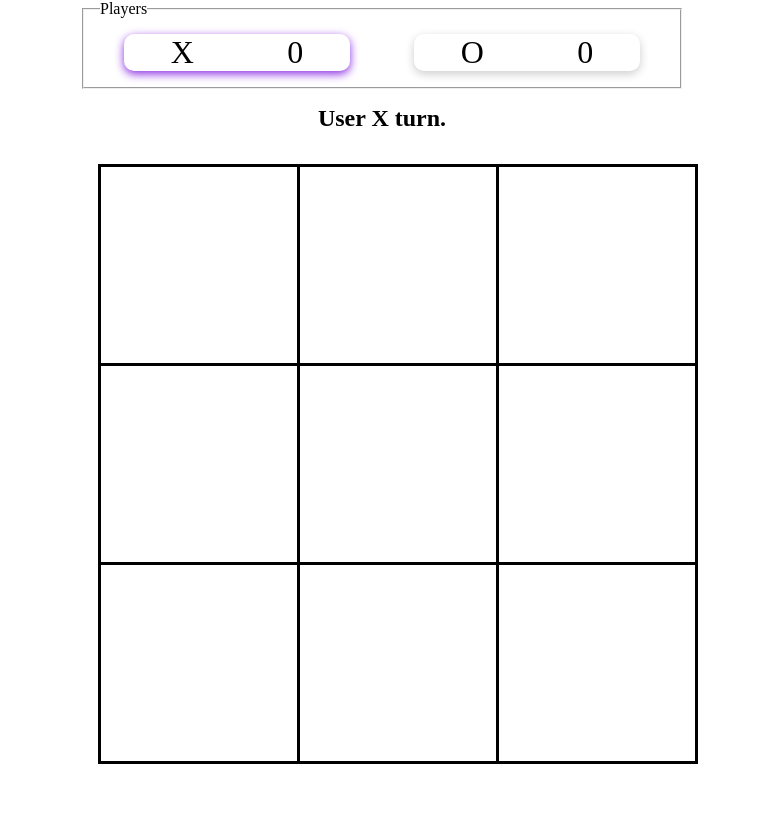
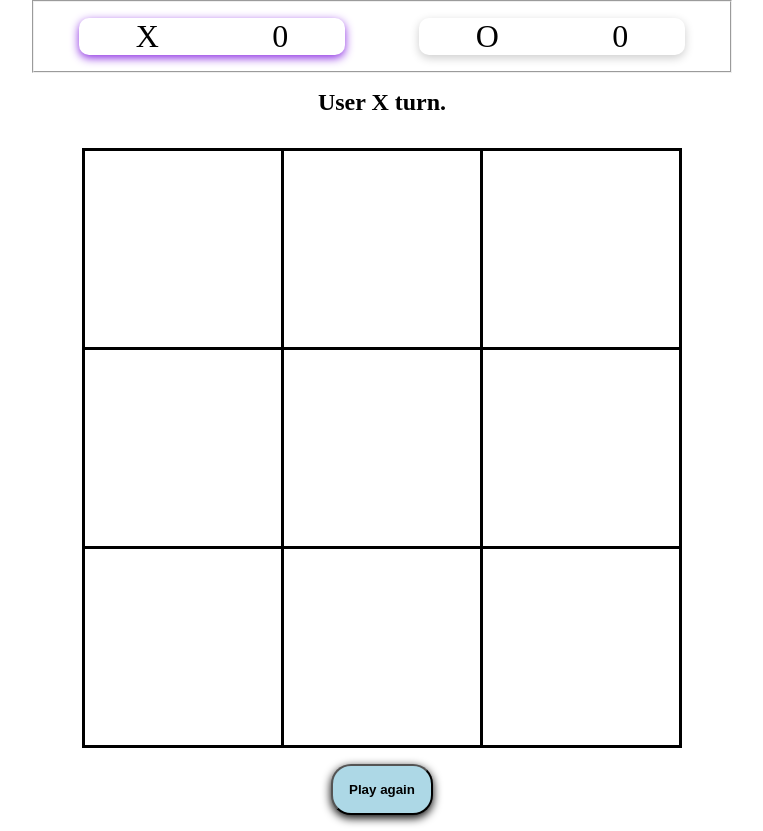
Before and after one commit to Radisza/TicTacToe, a plain HTML site: page index.html in a window 1280 px wide. Shown: the whole page, without its empty margins (258-1021 px from the left). Before the commit the page ends 800 px from the top, so only its background shows below. Drawn offline with Linux system fonts and the light colour scheme.

Commit message:
Add play again button

```diff
--- a/index.html
+++ b/index.html
@@ -14,6 +14,7 @@
         </fieldset>
         <div class="player_message"></div>
         <div class="board_container"> </div>
+        <div class="buttons"><button class="play_again_btn">Play again</button></div>
     </div>
 </body>
 </html>
--- a/scripts/backend/game.mjs
+++ b/scripts/backend/game.mjs
@@ -3,11 +3,14 @@ import { createBoard } from "./board.mjs";
 
 
 export function createGame(size) {
-    const players = [createPlayer('X'), createPlayer('O')];
-    let curr_player_idx = 0;
-    let curr_player = players[curr_player_idx];
-    let board = createBoard(size);
-    let winning_fields = null;
+
+    let restart = () => {
+        // Restart everything except the players
+        curr_player_idx = 0;
+        curr_player = players[curr_player_idx];
+        board = createBoard(size);
+        winning_fields = null;
+    }
 
     const set_next_player = () => {
         curr_player_idx = (curr_player_idx + 1) % players.length;
@@ -65,9 +68,20 @@ export function createGame(size) {
     const get_curr_player = () => curr_player;
     const get_players = () => players;
 
+    // Intance variables
+    const players = [createPlayer('X'), createPlayer('O')];
+    let curr_player_idx = null;
+    let curr_player = null;
+    let board = null;
+    let winning_fields = null;
+
+    restart();
+
     return {makeRound,
         get_winning_fields,
         is_finished,
         get_curr_player,
-        get_players};
+        get_players,
+        restart,
+    };
 }
--- a/scripts/frontend/screenController.mjs
+++ b/scripts/frontend/screenController.mjs
@@ -4,18 +4,34 @@ import {createPlayerStats} from "/scripts/frontend/player_stats.mjs";
 import {createBoard} from "/scripts/frontend/board.mjs";
 
 export function createScreenController(board_size) {
-    const new_game = () => {
+
+    const new_game = ()  => {
+        let stats = document.querySelector('.players');
+        stats.innerHTML = "";
+        Object.entries(players).forEach(([_, player]) =>  {
+            stats.appendChild(player.get_html_elem())
+        });
+
+        restart();
+
+        let restart_button = document.querySelector(".play_again_btn");
+        restart_button.addEventListener('click', (event ) => {
+            event.preventDefault();
+            restart();
+        })
+
+    }
+    const restart = () => {
+        game.restart();
+        board = createBoard(board_size);
         Array.prototype.forEach.call(board.fields(), (field) => {
             set_click_event(field);
             set_hover_effect(field);
         })
 
-        let stats = document.querySelector('.players');
-        Object.entries(players).forEach(([_, player]) =>  {
-            stats.appendChild(player.get_html_elem())
-        });
 
         let board_container = document.querySelector('.board_container');
+        board_container.innerHTML = "";
         board_container.appendChild(board.get_html_elem());
         highlight_players();
     }
@@ -84,12 +100,13 @@ export function createScreenController(board_size) {
     }
 
 
-    let game = createGame(board_size);
-    const board = createBoard(board_size);
+    const game = createGame(board_size);
     const players = Object.fromEntries(
         game.get_players().map(
             (player) => [player.get_symbol(), createPlayerStats(player)]));
+
     const player_message = document.querySelector(".player_message");
+    let board = null;
 
     new_game();
 
--- a/styles.css
+++ b/styles.css
@@ -5,7 +5,7 @@
 }
 
 .container {
-    max-width: 600px;
+    max-width: 700px;
     margin: auto;
 }
 
@@ -14,7 +14,7 @@
     position: relative;
     width: 600px;
     height: 600px;
-    margin: 16px;
+    margin: 16px auto;
 }
 
 .board_container > table {
@@ -67,3 +67,17 @@
     padding: 16px;
     font-weight: 700;
 }
+
+.buttons {
+    margin: 16px auto;
+    width: fit-content;
+}
+
+.buttons > button {
+    background-color: lightblue;
+    text-align: center;
+    padding: 16px;
+    border-radius: 20px;
+    box-shadow: 0 3px 10px black;
+    font-weight: 900;;
+}
```
